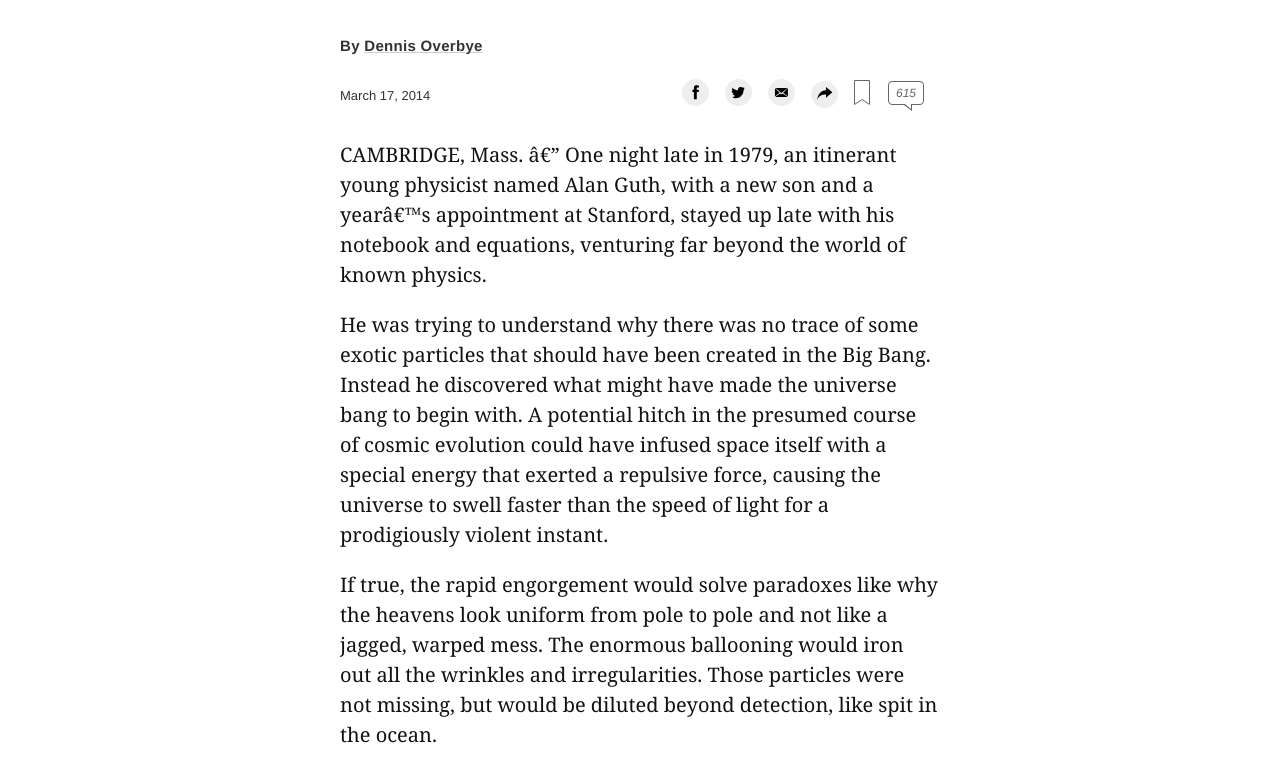
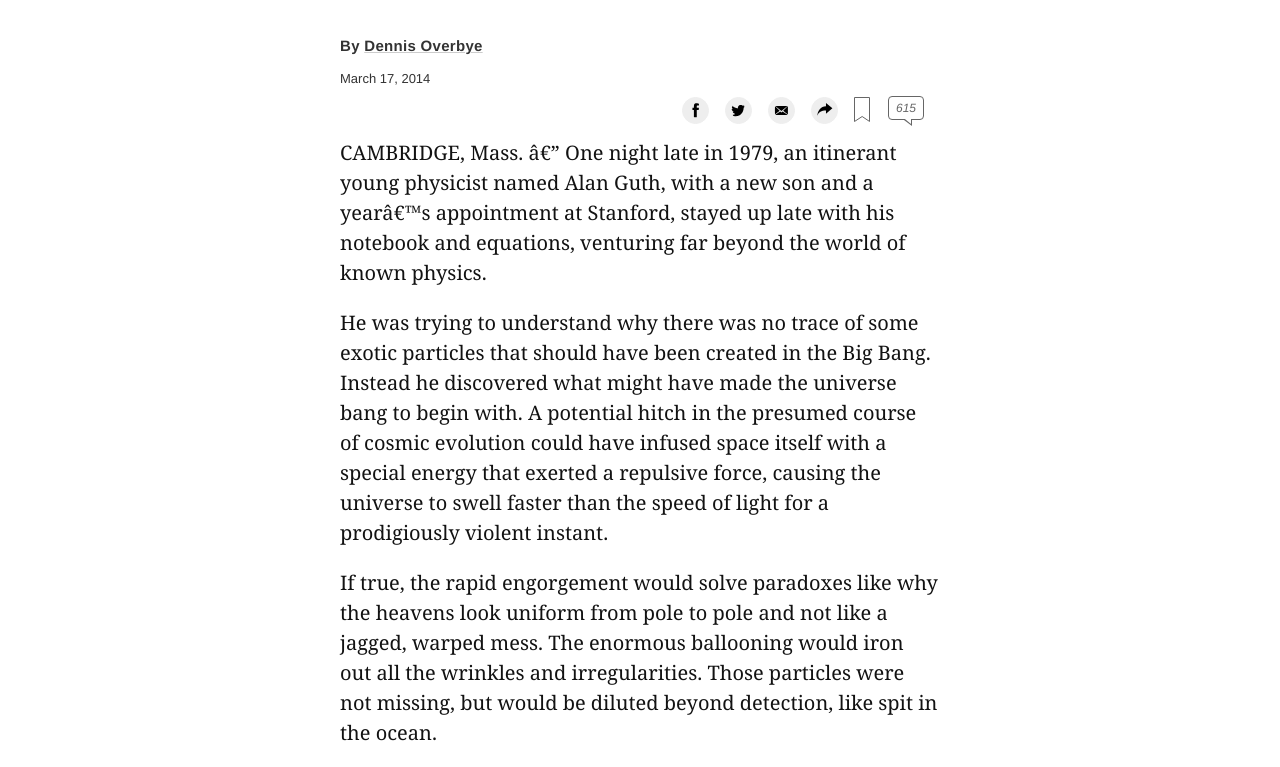
Before and after one commit to Dandush03/Positioning-and-Floating-Elements, a plain HTML site: page index.html in a window 1280 px wide. Shown: the part 1188-1955 px from the top of the page. Drawn offline with Linux system fonts and the light colour scheme; a web font is replaced by a local one.

Commit message:
updated social author social networks aligment

```diff
--- a/style.css
+++ b/style.css
@@ -242,13 +242,20 @@ button {
   text-decoration: none;
 }
 
+.author-social-network {
+  float: right;
+}
+
 .author>ul,
 .author-social-network>ul {
-  display: flex;
+  /* display: flex;
   justify-content: space-between;
   align-items: center;
+  flex-wrap: nowrap; */
+  float: right;
+  width: 100%;
   margin: 0;
-  flex-wrap: nowrap;
+
   list-style: none;
   padding: 0;
 }
@@ -261,9 +268,16 @@ button {
 
 .author-social-network>ul>li {
   color: #999;
-  display: inline;
+  /* display: inline; */
+  /* float: right; */
   margin-right: 16px;
   padding: 10px 0;
+  list-style: none;
+  float: left;
+}
+
+.author-social-network>ul:first-child {
+  float: left;
 }
 
 .social-network-icon {
@@ -657,18 +671,6 @@ button {
   font-weight: 500;
 }
 
-
-
-
-
-
-
-
-
-
-
-
-
 .ftr-nav {
   width: 1200px;
   margin: 0 auto;
```
